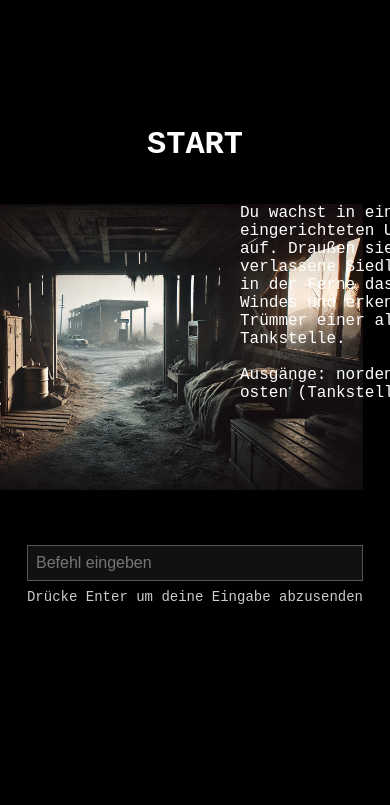
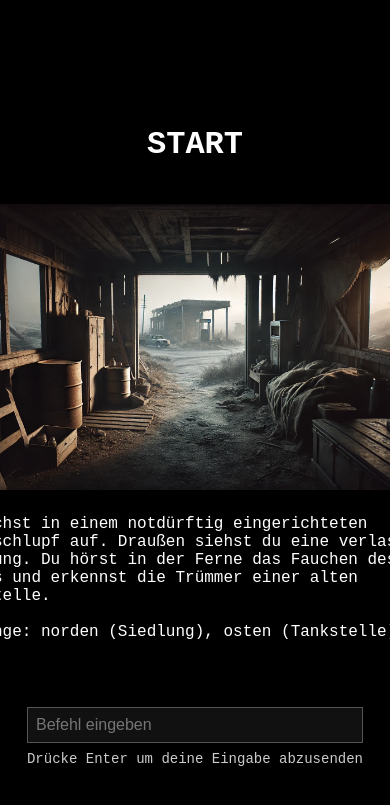
Before and after one commit to JonaVo/my-textadventure, a Flask app: page / in a window 390 px wide; the page is wider, and only the part inside the window is pictured. Shown: the top 805 px of that part. Run offline with Flask 3, Linux system fonts and the light colour scheme.

Commit message:
change mobile screen

```diff
--- a/templates/index.html
+++ b/templates/index.html
@@ -34,13 +34,18 @@
         align-items: flex-start;
         max-width: 1100px;
       }
+      @media (max-width: 700px) {
+        .content {
+          flex-direction: column;
+          align-items: center;
+        }
+      }
 
       .left-column {
         flex: 1;
         text-align: right; /* Bild nach rechts orientieren */
         margin-right: 15px;
         margin-left: 15px;
-        width: 50%;
       }
 
       p {
@@ -71,6 +76,7 @@
       .image {
         max-width: 500px;
         min-height: 285px;
+        margin-bottom: 20px;
       }
 
       input[type="text"] {
```
